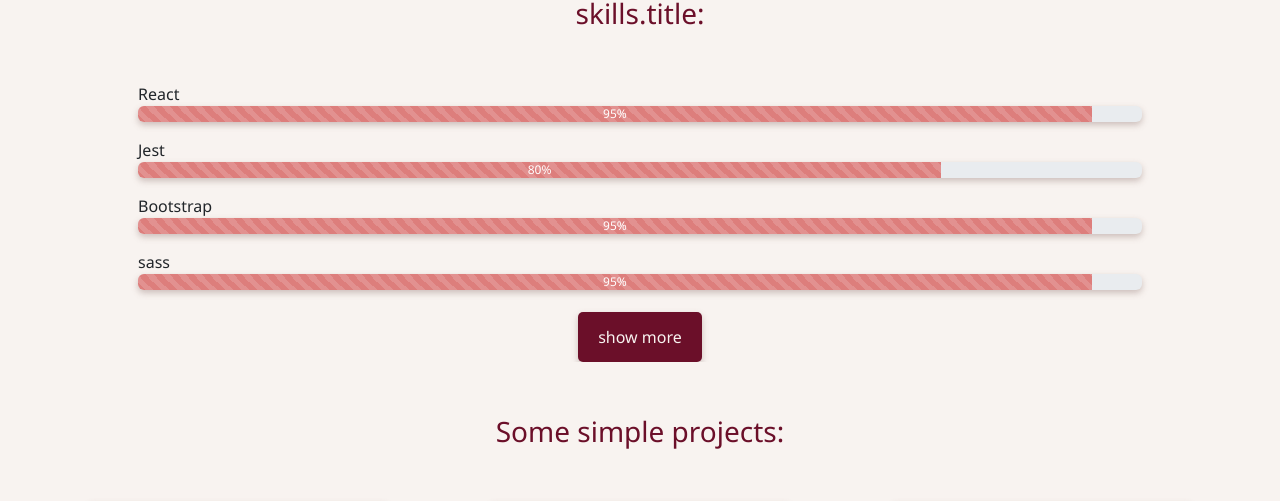
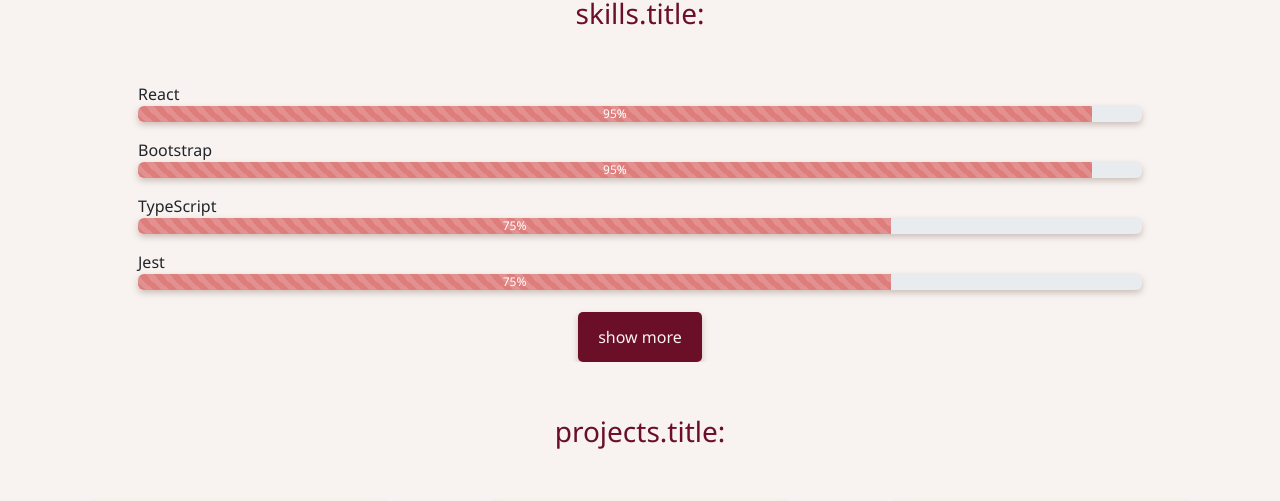
Before and after one commit to Yasaman-Behnam-Malekzadeh/portfolio, a React (Create React App) app: page / in a window 1280 px wide. Shown: the part 3089-3590 px from the top of the page. Built offline with nearby package versions, Linux system fonts and the light colour scheme; no server answers; grey boxes are pictures that could not be loaded.

Commit message:
add some skills and add title of projects section in translation

```diff
--- a/public/locales/de/translation.json
+++ b/public/locales/de/translation.json
@@ -94,6 +94,7 @@
     }
   },
   "projects": {
+    "title": "Einige einfache Projekte",
     "portfolio": {
       "name": "Portfolio",
       "description": "Meine persönliche Website, die meine Erfahrungen, Ausbildung und auch einige einfache Projekte zeigt. Es ist eine zweisprachige Website."
--- a/public/locales/en/translation.json
+++ b/public/locales/en/translation.json
@@ -92,6 +92,7 @@
     }
   },
   "projects": {
+    "title": "Some simple projects",
     "portfolio": {
       "name": "portfolio",
       "description": "My personal website which show my Experiences, Education and also some simple projects. It's a two languages website."
--- a/src/components/sections/portfolio.js
+++ b/src/components/sections/portfolio.js
@@ -7,7 +7,7 @@
   const { t } = useTranslation();
   return (
     <div id="portfolio" className="portfolio">
-      <div className="portfolio__title fs-3 mt-5">Some simple projects:</div>
+      <div className="portfolio__title fs-3 mt-5">{t("projects.title")}:</div>
       <div className="portfolio__cards">
         {project.map((item) => (
           <div key={item.id} className="card portfolio__cards__item">
--- a/src/data/skills.json
+++ b/src/data/skills.json
@@ -6,17 +6,22 @@
   },
   {
     "id": 2,
-    "name": "Jest",
-    "percentage": 80
-  },
-  {
-    "id": 4,
     "name": "Bootstrap",
     "percentage": 95
   },
   {
+    "id": 3,
+    "name": "TypeScript",
+    "percentage": 75
+  },
+  {
+    "id": 4,
+    "name": "Jest",
+    "percentage": 75
+  },
+  {
     "id": 5,
-    "name": "sass",
+    "name": "SCSS",
     "percentage": 95
   },
   {
@@ -28,5 +33,20 @@
     "id": 7,
     "name": "Github",
     "percentage": 80
+  },
+  {
+    "id": 8,
+    "name": "Vue.js",
+    "percentage": 80
+  },
+  {
+    "id": 9,
+    "name": "GrapQL",
+    "percentage": 60
+  },
+  {
+    "id": 10,
+    "name": "Figma",
+    "percentage": 70
   }
 ]
```
